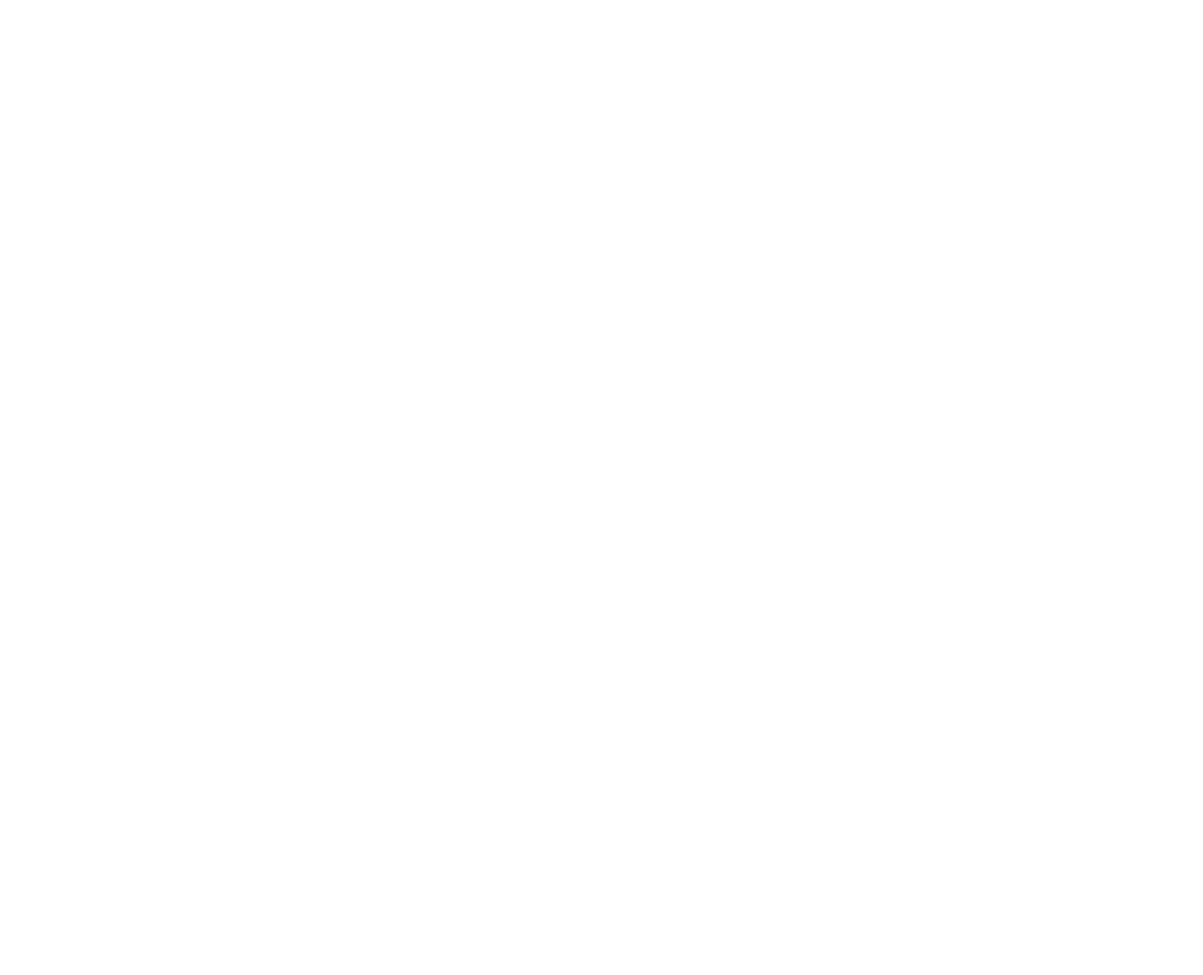
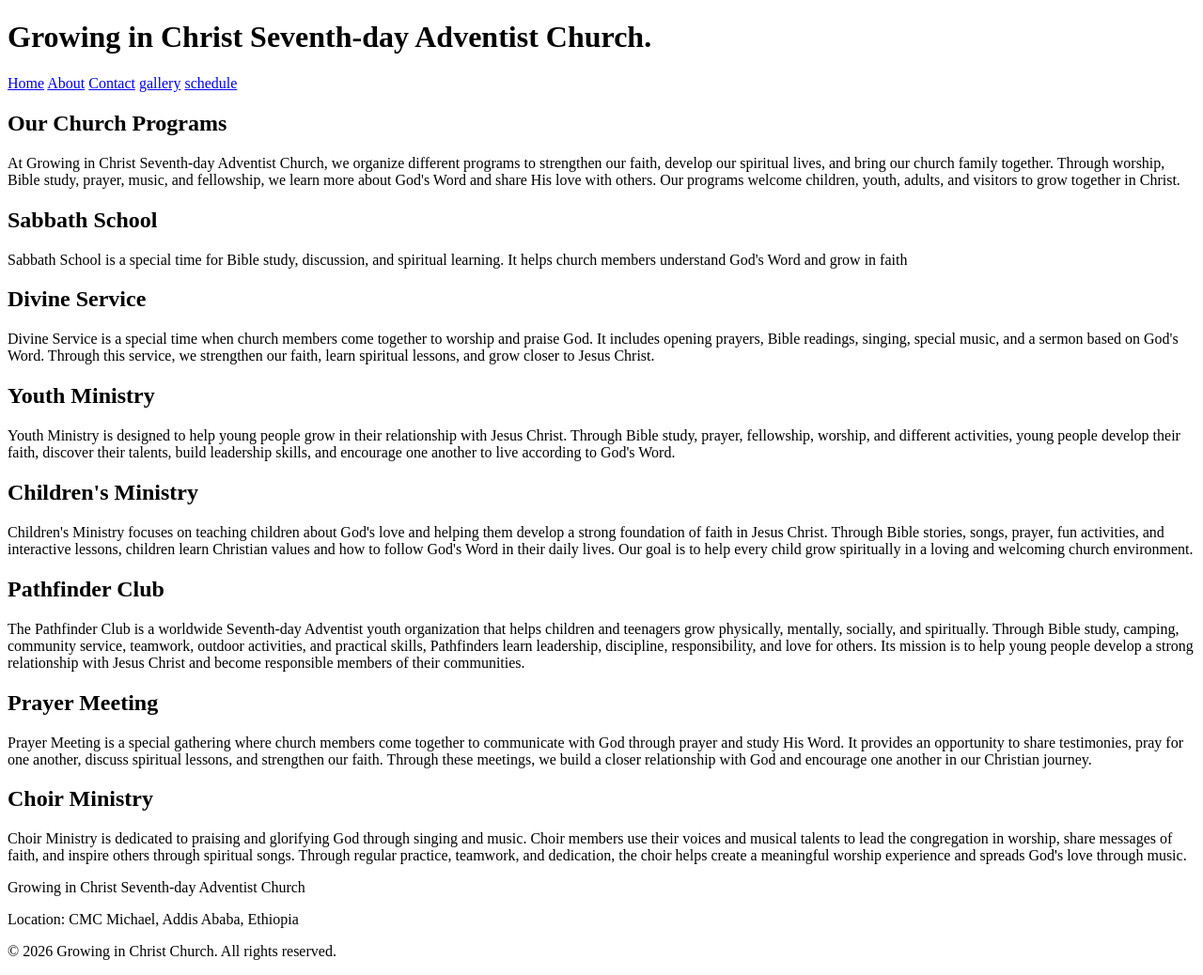
Before and after one commit to fenetg/-Growing-in-Christ, a plain HTML site: page Programs.html in a window 1280 px wide. Shown: the whole page at 94% size. Before the commit the page ends 800 px from the top, so only its background shows below. Drawn offline with Linux system fonts and the light colour scheme.

Commit message:
Update programs page

```diff
--- a/Programs.html
+++ b/Programs.html
@@ -0,0 +1,38 @@
+<!DOCTYPE html>
+<html lang="en">
+<head>
+    <meta charset="UTF-8">
+    <meta name="viewport" content="width=device-width, initial-scale=1.0">
+    <title> Growing in Christ</title>
+<body>
+    <h1> Growing in Christ Seventh-day Adventist Church.</h1>
+      <a href="index.html">Home</a>
+    <a href="about.html">About</a>
+    <a href="contact .html">Contact</a>
+    <a href="gallery.html">gallery</a>
+    <a href="Programs.html">schedule</a><br>
+    <h2> Our Church Programs</h2>
+    <p> At Growing in Christ Seventh-day Adventist Church, we organize different programs to strengthen our faith, develop our spiritual lives, and bring our church family together. Through worship, Bible study, prayer, music, and fellowship, we learn more about God's Word and share His love with others. Our programs welcome children, youth, adults, and visitors to grow together in Christ.</p>
+    <h2> Sabbath School</h2>
+    <p> Sabbath School is a special time for Bible study,
+discussion, and spiritual learning. It helps church
+members understand God's Word and grow in faith</p>
+<h2> 	Divine Service</h2>
+<p> Divine Service is a special time when church members come together to worship and praise God. It includes opening prayers, Bible readings, singing, special music, and a sermon based on God's Word. Through this service, we strengthen our faith, learn spiritual lessons, and grow closer to Jesus Christ.</p>
+<h2> Youth Ministry</h2>
+<p>Youth Ministry is designed to help young people grow in their relationship with Jesus Christ. Through Bible study, prayer, fellowship, worship, and different activities, young people develop their faith, discover their talents, build leadership skills, and encourage one another to live according to God's Word. </p>
+<h2> Children's Ministry</h2>
+<p> Children's Ministry focuses on teaching children about God's love and helping them develop a strong foundation of faith in Jesus Christ. Through Bible stories, songs, prayer, fun activities, and interactive lessons, children learn Christian values and how to follow God's Word in their daily lives. Our goal is to help every child grow spiritually in a loving and welcoming church environment.</p>
+<h2> Pathfinder Club</h2>
+<p> The Pathfinder Club is a worldwide Seventh-day Adventist youth organization that helps children and teenagers grow physically, mentally, socially, and spiritually. Through Bible study, camping, community service, teamwork, outdoor activities, and practical skills, Pathfinders learn leadership, discipline, responsibility, and love for others. Its mission is to help young people develop a strong relationship with Jesus Christ and become responsible members of their communities.</p>
+<h2> Prayer Meeting</h2>
+<p> Prayer Meeting is a special gathering where church members come together to communicate with God through prayer and study His Word. It provides an opportunity to share testimonies, pray for one another, discuss spiritual lessons, and strengthen our faith. Through these meetings, we build a closer relationship with God and encourage one another in our Christian journey.</p>
+<h2>  Choir Ministry</h2>
+<p> Choir Ministry is dedicated to praising and glorifying God through singing and music. Choir members use their voices and musical talents to lead the congregation in worship, share messages of faith, and inspire others through spiritual songs. Through regular practice, teamwork, and dedication, the choir helps create a meaningful worship experience and spreads God's love through music.</p>
+<footer>
+    <p>Growing in Christ Seventh-day Adventist Church</p>
+    <p>Location: CMC Michael, Addis Ababa, Ethiopia</p>
+    <p>© 2026 Growing in Christ Church. All rights reserved.</p>
+</footer>
+</body>
+</html>
```
Also changed, not shown: index.html (+4 -2 lines), 4C_3.png.webp (added), bib.webp (added), ministries.html (deleted), schedule.html (deleted).
